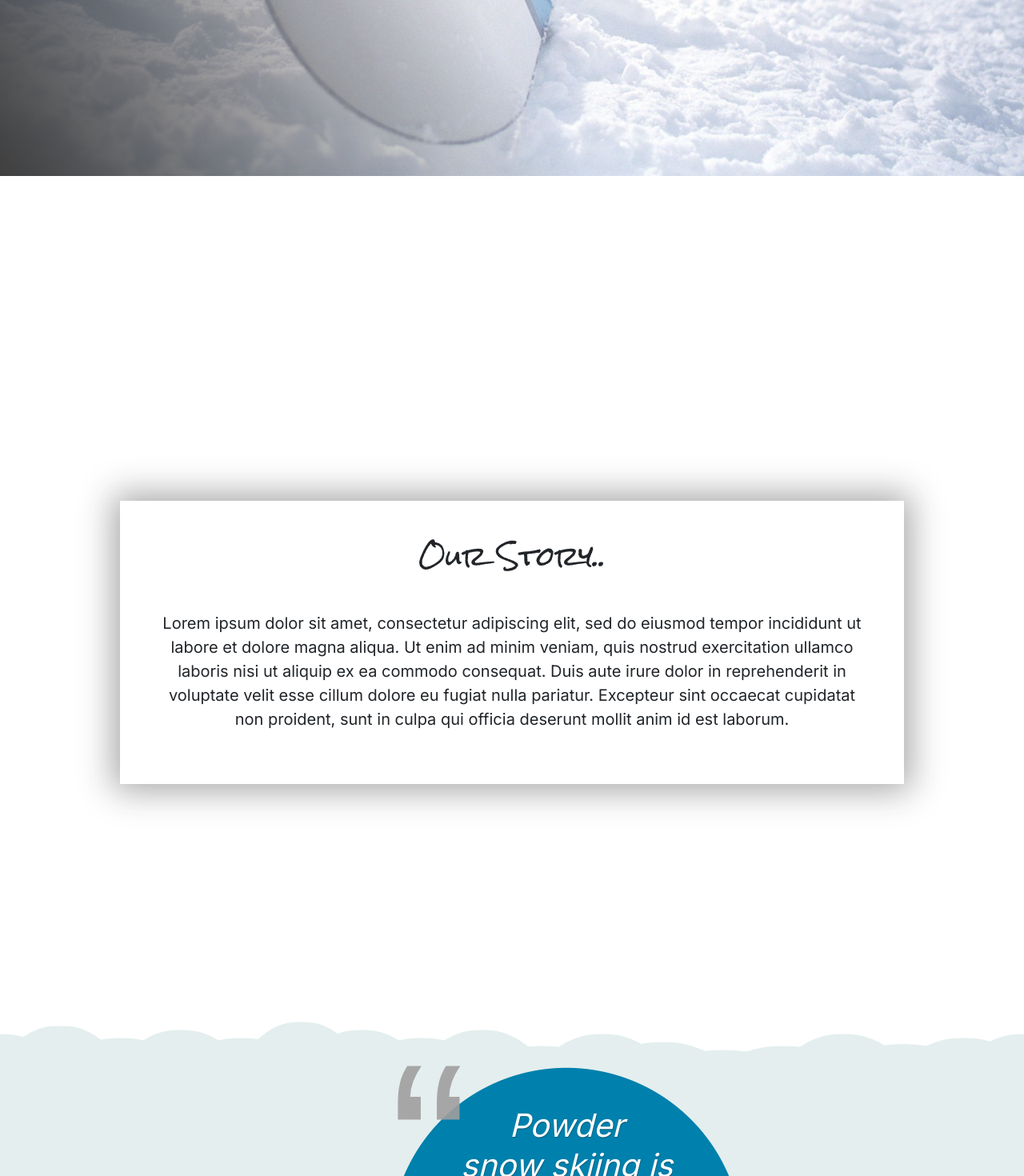
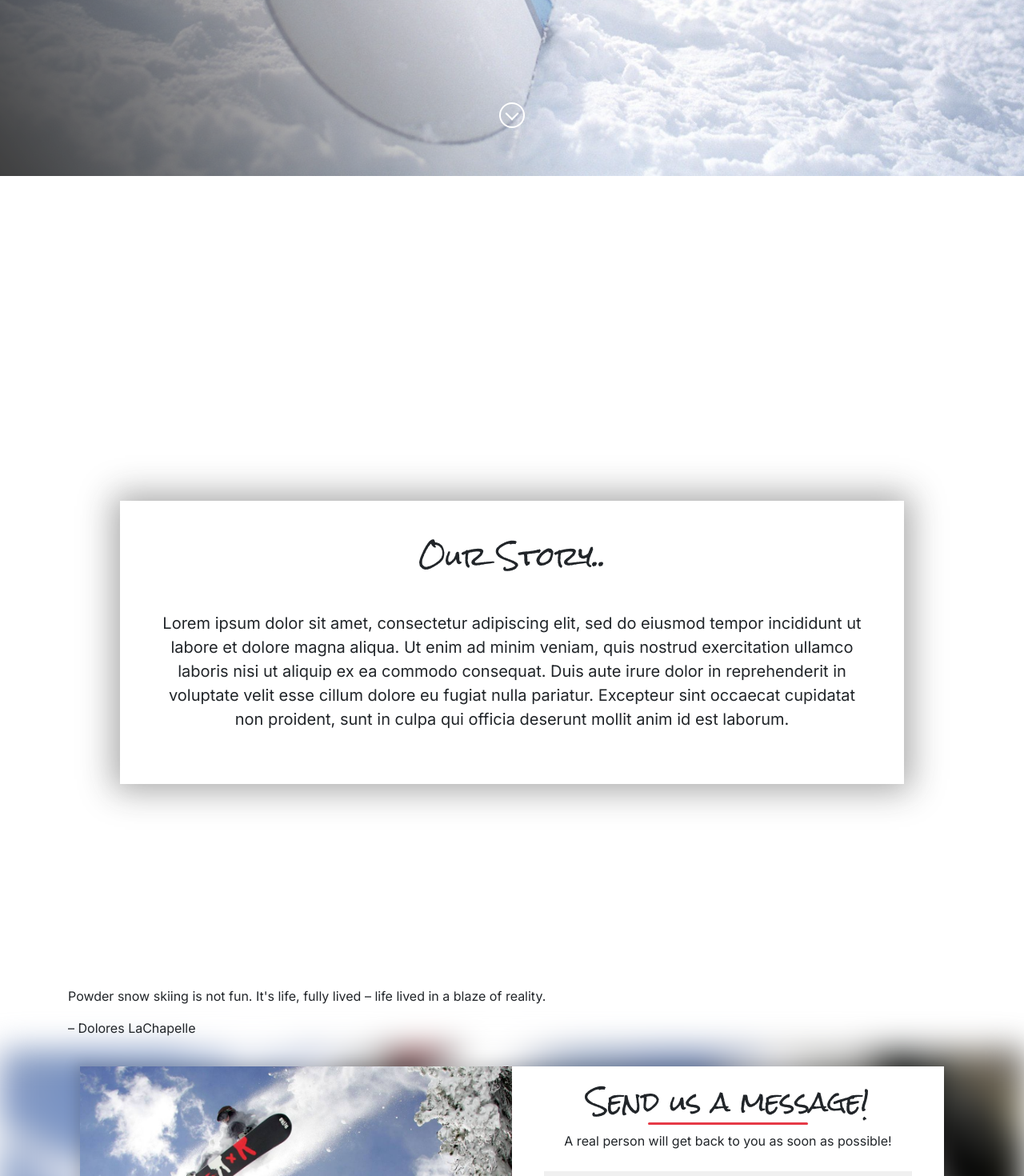
Before and after one commit to Arianna-McCollum/Newna-Slopes, a React (Create React App) app in the folder client/: page /#/ in a window 1280 px wide. Shown: the part 580-2050 px from the top of the page at 80% size. Built offline with nearby package versions, Linux system fonts and the light colour scheme.

Commit message:
Scroll btn function added

```diff
--- a/client/public/index.html
+++ b/client/public/index.html
@@ -22,6 +22,7 @@
 
     <title>Newna Bros | Skis, Boards & More</title>
     <script src="https://kit.fontawesome.com/b3c16b1218.js" crossorigin="anonymous"></script>
+    <script src="scroll-down.js"></script>
   </head>
   <body>
     <noscript>You need to enable JavaScript to run this app.</noscript>
--- /dev/null
+++ b/client/public/scroll-down.js
@@ -0,0 +1,6 @@
+$(function() {
+    $('.scroll-down').click (function() {
+      $('html, body').animate({scrollTop: $('#OurStory').offset().top }, 'slow');
+      return false;
+    });
+  });
--- a/client/src/components/Hero/index.js
+++ b/client/src/components/Hero/index.js
@@ -11,6 +11,7 @@ function Hero() {
               <h1 className="hero-header" >Newna Bros. </h1>
               <p>Skis, Boards, & <span>More</span></p>
               <button className="btn">Visit Our Online Shop!</button>
+              <a href="#" class="scroll-down" address="true"></a>
             </div>
         </div>
           <svg id="snowPile1" class="hidden-xs" xmlns="http://www.w3.org/2000/svg" version="1.1" width="100%" height="100" viewBox="0 0 85 100" preserveAspectRatio="none">
--- a/client/src/components/Quotes/index.js
+++ b/client/src/components/Quotes/index.js
@@ -3,35 +3,11 @@ import React from 'react';
 function Quotes() {
   return (
     <section>
-              <svg id="snowPile2" class="hidden-xs" xmlns="http://www.w3.org/2000/svg" version="1.1" width="100%" height="100" viewBox="0 0 85 100" preserveAspectRatio="none">
-        <path d="M-5 100 Q 0 20 5 100 Z
-            M0 100 Q 5 0 10 100
-            M5 100 Q 10 30 15 100
-            M10 100 Q 15 10 20 100
-            M15 100 Q 20 30 25 100
-            M20 100 Q 25 -10 30 100
-            M25 100 Q 30 10 35 100
-            M30 100 Q 35 30 40 100
-            M35 100 Q 40 10 45 100
-            M40 100 Q 45 50 50 100
-            M45 100 Q 50 20 55 100
-            M50 100 Q 55 40 60 100
-            M55 100 Q 60 60 65 100
-            M60 100 Q 65 50 70 100
-            M65 100 Q 70 20 75 100
-            M70 100 Q 75 45 80 100
-            M75 100 Q 80 30 85 100
-            M80 100 Q 85 20 90 100
-            M85 100 Q 90 50 95 100
-            M90 100 Q 95 25 100 100
-            M95 100 Q 100 15 105 100 Z">
-        </path>
-    </svg>
       <div className="quote-container">
-        <div className="quote-wrapper">
-          <blockquote className="text" cite="http://www.inspireux.com/category/quotes/jesse-james-garrett/">
+        <div className="quote-wrapper container">
+          <blockquote className="text">
              <p>Powder snow skiing is not fun. It's life, fully lived – life lived in a blaze of reality.</p>
-              <footer>– Dolores LaChapelle</footer>
+              <p className="author">– Dolores LaChapelle</p>
           </blockquote>
         </div>
       </div>
--- a/client/src/style.css
+++ b/client/src/style.css
@@ -37,16 +37,65 @@ html {
     stroke: #ffffff;
 }
 
-#snowPile2{
-	position: relative;
-	z-index: 1;
-}
-#snowPile2 path {
-    fill: #e4eeee ;
-    bottom: -10px;
-    overflow: hidden;
-    stroke: #e4eeee;
-}
+.scroll-down {
+    opacity: 1;
+    -webkit-transition: all .5s ease-in 3s;
+    transition: all .5s ease-in 3s;
+  }
+
+.scroll-down {
+    position: absolute;
+    bottom: 60px;
+    left: 50%;
+    margin-left: -16px;
+    display: block;
+    width: 32px;
+    height: 32px;
+    border: 2px solid #FFF;
+    background-size: 14px auto;
+    border-radius: 50%;
+    z-index: 2;
+    -webkit-animation: bounce 2s infinite 2s;
+    animation: bounce 2s infinite 2s;
+    -webkit-transition: all .2s ease-in;
+    transition: all .2s ease-in;
+    transform: scale(1)
+  }
+
+  .scroll-down:before {
+      position: absolute;
+      top: calc(50% - 8px);
+      left: calc(50% - 6px);
+      transform: rotate(-45deg);
+      display: block;
+      width: 12px;
+      height: 12px;
+      content: "";
+      border: 2px solid white;
+      border-width: 0px 0 2px 2px;
+  }
+
+  @keyframes bounce {
+    0%,
+    100%,
+    20%,
+    50%,
+    80% {
+      -webkit-transform: translateY(0);
+      -ms-transform: translateY(0);
+      transform: translateY(0);
+    }
+    40% {
+      -webkit-transform: translateY(-10px);
+      -ms-transform: translateY(-10px);
+      transform: translateY(-10px);
+    }
+    60% {
+      -webkit-transform: translateY(-5px);
+      -ms-transform: translateY(-5px);
+      transform: translateY(-5px);
+    }
+  }
 
 .btn {
     border: none;
@@ -290,134 +339,11 @@ html {
       margin-bottom: 8%;
   }
   /* End Our Story */
-  /* Quote Block Template from https://codepen.io/Kerrys7777/pen/eYNGxow */
-@import url("https://cdnjs.cloudflare.com/ajax/libs/normalize/8.0.1/normalize.min.css");
+  /* Quote Block */
 
-.quote-container {
-    background-color: #e4eeee;
-}
 
-.quote-wrapper {
-  width: 300px;
-  height: 300px;
-  margin-left: 38%;
-  position: relative;
-  margin-bottom: 16%;
-}
 
-.text {
-  width: 120%;
-  height: 120%;
-  /*BLUE BG*/
-  background: radial-gradient(
-    ellipse at center,
-    rgba(0, 128, 172, 1) 0%,
-    rgba(0, 128, 172, 1) 70%,
-    rgba(0, 128, 172, 0) 70.3%
-  );
-  position: relative;
-  margin: 0;
-  color: white;
-}
-
-.text p {
-  height: 100%;
-  font-size: 30px;
-  line-height: 1.25;
-  padding: 0;
-  text-align: center;
-  font-style: italic;
-  text-shadow: 0.5px 0.5px 1px rgba(0, 0, 0, 0.3);
-}
-
-.text::before {
-  content: "";
-  width: 50%;
-  height: 100%;
-  float: left;
-  shape-outside: polygon(
-    0 0,
-    98% 0,
-    50% 6%,
-    23.4% 17.3%,
-    6% 32.6%,
-    0 50%,
-    6% 65.6%,
-    23.4% 82.7%,
-    50% 94%,
-    98% 100%,
-    0 100%
-  );
-  shape-margin: 7%;
-}
-
-.text p::before {
-  content: "";
-  width: 50%;
-  height: 100%;
-  float: right;
-  shape-outside: polygon(
-    2% 0%,
-    100% 0%,
-    100% 100%,
-    2% 100%,
-    50% 94%,
-    76.6% 82.7%,
-    94% 65.6%,
-    100% 50%,
-    94% 32.6%,
-    76.6% 17.3%,
-    50% 6%
-  );
-  shape-margin: 7%;
-}
-
-.quote-wrapper blockquote footer {
-  width: 100%;
-  position: absolute;
-  bottom: 25px;
-  font-size: 17px;
-  text-align: center;
-  font-style: italic;
-  text-shadow: 0.5px 0.5px 1px rgba(0, 0, 0, 0.3);
-}
-
-.quote-wrapper::before {
-  content: "\201C";
-  font-size: 270px;
-  height: 82px;
-  line-height: 0.78;
-  line-height: 1;
-  position: absolute;
-  top: -48px;
-  left: 0;
-  z-index: 1;
-  font-family: sans-serif, serif;
-  color: rgb(160, 158, 158);
-  opacity: 0.9;
-}
-
-@media (min-width: 850px) {
-  .quote-wrapper {
-    width: 370px;
-    height: 370px;
-  }
-
-  .quote-wrapper::before {
-    font-size: 300px;
-  }
-
-  .text p {
-    font-size: 40px;
-  }
-
-  .quote-wrapper blockquote footer {
-    bottom: 50px;
-    font-size: 20px;
-    font-family: 'Rock Salt', cursive;
-  }
-}
-/* End of Quote */
+/* End of Quote Block */
   /* Contact */
 .contact{
 	position: relative;
```
